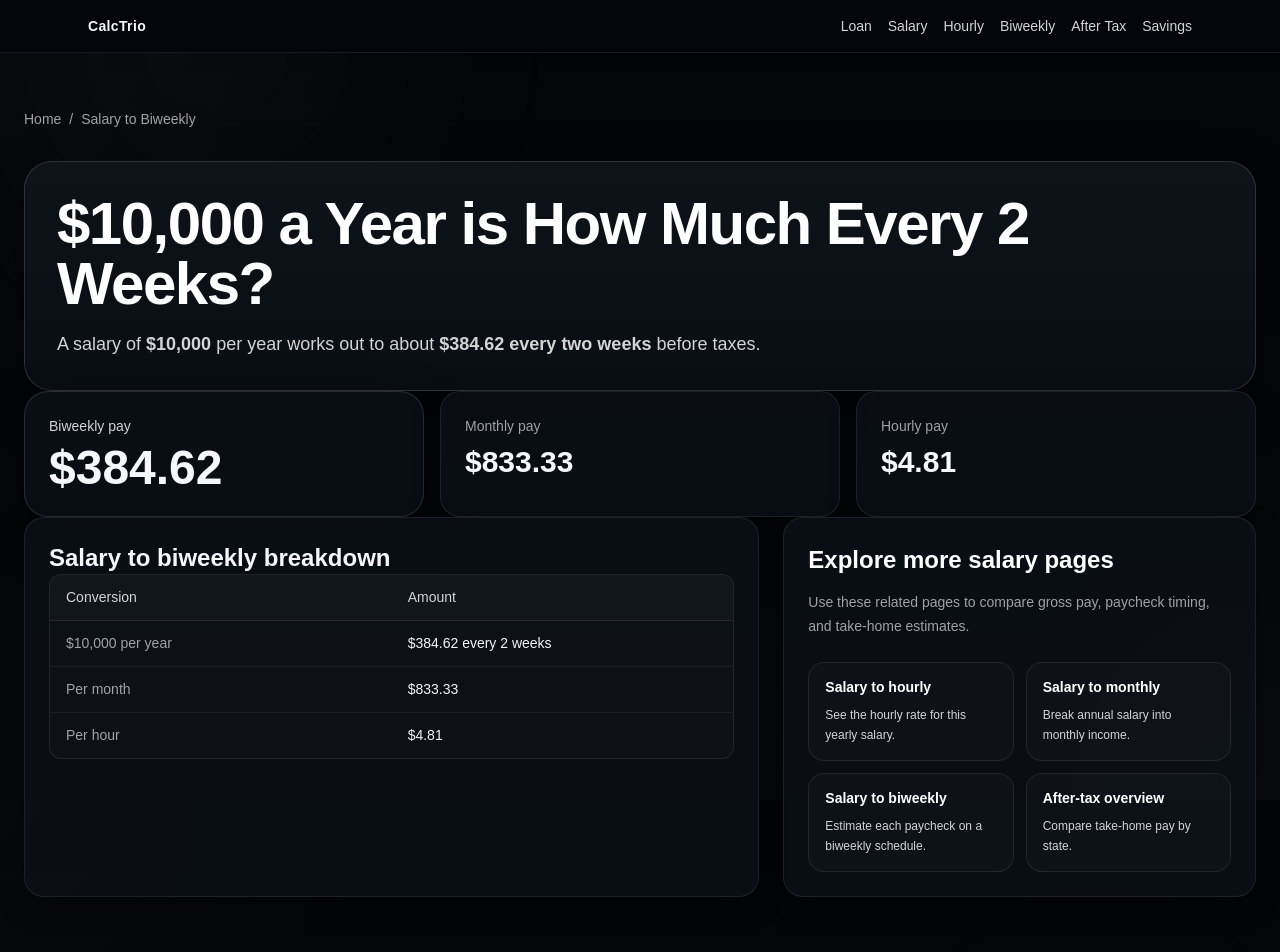
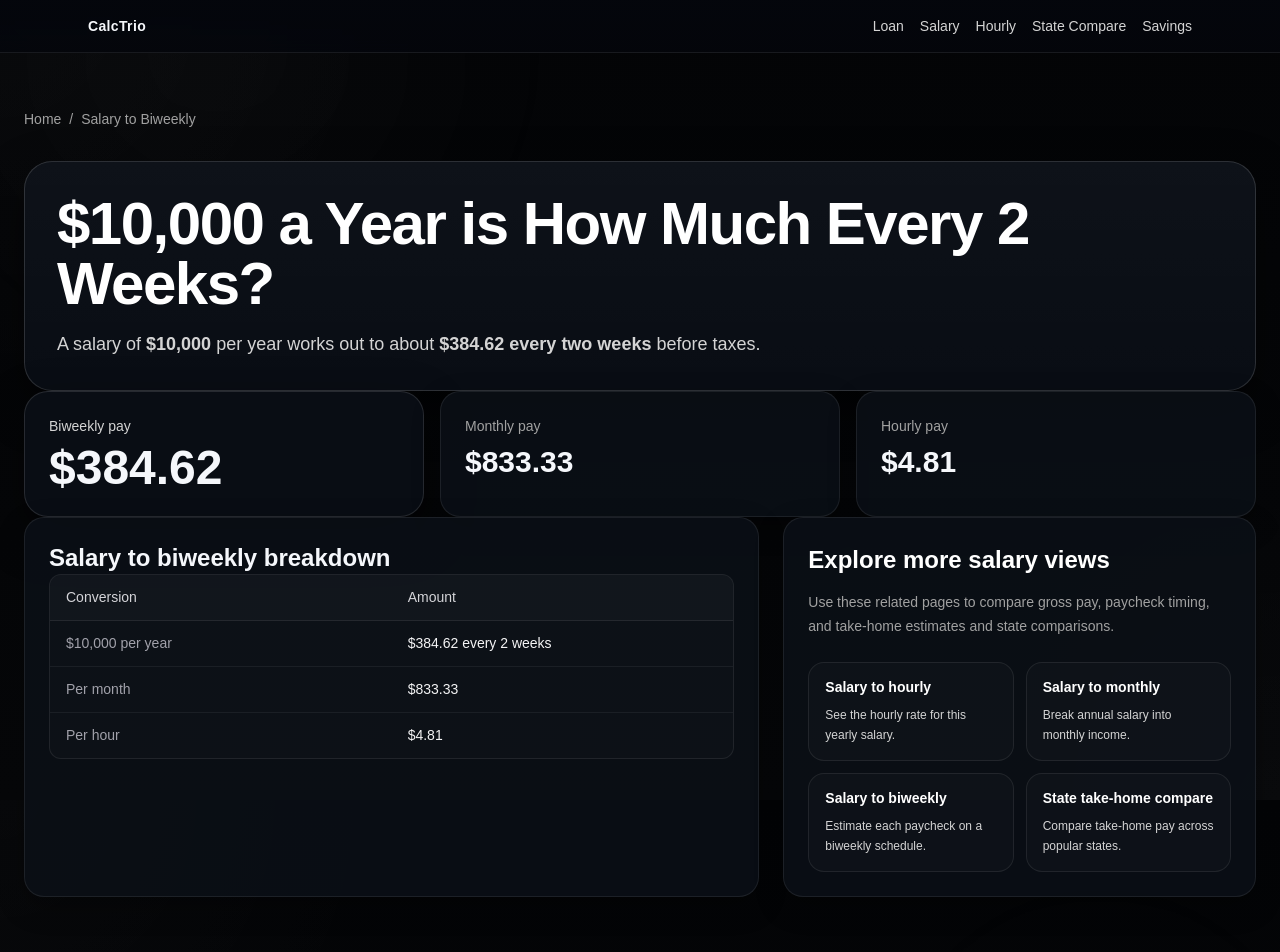
Before and after one commit to mrmagik03/calctrio, a Next.js app: page /salary/10000/biweekly in a window 1280 px wide. Shown: the top 952 px of the page. Built offline with nearby package versions, Linux system fonts and the light colour scheme.

Commit message:
fix salary routing + remove after-tax orphan + clean loan path

```diff
--- a/app/loan/PaymentCalculatorClient.tsx
+++ b/app/loan/PaymentCalculatorClient.tsx
@@ -128,14 +128,14 @@ export default function PaymentCalculatorClient() {
           {/* 🔥 FULL BREAKDOWN EXAMPLES */}
           <div className="mt-8 max-w-md mx-auto">
             <p className="mb-3 text-xs uppercase tracking-[0.18em] text-[#8b826f] text-center">
-              Full Breakdown Examples
+              Car Loan Breakdown Examples
             </p>
 
             <div className="grid grid-cols-2 gap-3">
               {nearbyAmounts.map((amount) => (
                 <Link
                   key={amount}
-                  href={`/loan/${amount}`}
+                  href={`/loan/car/${amount}`}
                   className="border border-[#2f2a22] bg-[#141414] px-4 py-3 text-center text-sm text-[#d2c7b2] transition-colors duration-200 hover:border-[#b29f7a] hover:text-[#f7f3eb]"
                 >
                   ${amount.toLocaleString()}
--- a/app/salary/LocationSelect.tsx
+++ b/app/salary/LocationSelect.tsx
@@ -61,7 +61,7 @@ export default function LocationSelect() {
         htmlFor="salary-location-select"
         className="mb-2 block text-sm text-zinc-300"
       >
-        Browse salary after-tax pages by state
+        Browse salary pages by state
       </label>
 
       <select
@@ -81,7 +81,7 @@ export default function LocationSelect() {
         {STATES.map((state) => (
           <option
             key={state.slug}
-            value={`/salary/60000/after-tax/${state.slug}`}
+            value={`/salary/60000/${state.slug}`}
           >
             {state.name}
           </option>
--- a/components/SalaryLocationJump.tsx
+++ b/components/SalaryLocationJump.tsx
@@ -37,7 +37,7 @@ export default function SalaryLocationJump({
             const next = event.target.value;
             setStateValue(next);
             setCityValue("");
-            if (next) router.push(`/salary/${amount}/after-tax/${next}`);
+            if (next) router.push(`/salary/${amount}/${next}`);
           }}
           className="w-full rounded-none border border-white/10 bg-white/[0.03] px-4 py-4 text-white outline-none transition focus:border-white/20"
         >
@@ -62,7 +62,7 @@ export default function SalaryLocationJump({
               const next = event.target.value;
               setCityValue(next);
               if (next && selectedStateSlug) {
-                router.push(`/salary/${amount}/after-tax/${selectedStateSlug}/${next}`);
+                router.push(`/salary/${amount}/${selectedStateSlug}/${next}`);
               }
             }}
             className="w-full rounded-none border border-white/10 bg-white/[0.03] px-4 py-4 text-white outline-none transition focus:border-white/20"
--- a/components/SiteShell.tsx
+++ b/components/SiteShell.tsx
@@ -26,11 +26,8 @@ export default function SiteShell({
             <Link href="/hourly/25/to-salary" className="hover:text-white">
               Hourly
             </Link>
-            <Link href="/salary/60000/biweekly" className="hover:text-white">
-              Biweekly
-            </Link>
-            <Link href="/salary/60000/after-tax" className="hover:text-white">
-              After Tax
+            <Link href="/salary" className="hover:text-white">
+              State Compare
             </Link>
             <Link href="/savings" className="hover:text-white">
               Savings
--- a/components/ValueLinks.tsx
+++ b/components/ValueLinks.tsx
@@ -8,7 +8,7 @@ type State = {
 
 type ValueLinksProps = {
   amount: number;
-  type?: "salary-after-tax" | "default";
+  type?: "salary-location" | "default";
   currentState?: string;
 };
 
@@ -84,24 +84,24 @@ export default function ValueLinks({
       description: "Estimate each paycheck on a biweekly schedule.",
     },
     {
-      href: `/salary/${amount}/after-tax`,
-      title: "After-tax overview",
-      description: "Compare take-home pay by state.",
+      href: `/salary/${amount}`,
+      title: "State take-home compare",
+      description: "Compare take-home pay across popular states.",
     },
   ];
 
   const otherStates =
-    type === "salary-after-tax"
+    type === "salary-location"
       ? STATES.filter((state) => state.slug !== currentState)
       : [];
 
   return (
     <div className="space-y-10">
       <section>
-        <h2 className="section-title">Explore more salary pages</h2>
+        <h2 className="section-title">Explore more salary views</h2>
         <p className="mt-3 max-w-2xl text-sm leading-6 text-neutral-400">
           Use these related pages to compare gross pay, paycheck timing, and
-          take-home estimates.
+          take-home estimates and state comparisons.
         </p>
 
         <div className="mt-6 grid gap-3 sm:grid-cols-2">
@@ -116,17 +116,17 @@ export default function ValueLinks({
         </div>
       </section>
 
-      {type === "salary-after-tax" && otherStates.length > 0 && (
+      {type === "salary-location" && otherStates.length > 0 && (
         <section>
           <h2 className="section-title">
-            Compare take-home pay in other states
+            Compare this salary in other states
           </h2>
 
           <div className="mt-4 grid grid-cols-2 gap-3 sm:grid-cols-3">
             {otherStates.map((state) => (
               <StatePill
                 key={state.slug}
-                href={`/salary/${amount}/after-tax/${state.slug}`}
+                href={`/salary/${amount}/${state.slug}`}
                 label={state.shortName || state.name}
               />
             ))}
--- a/next.config.ts
+++ b/next.config.ts
@@ -3,6 +3,26 @@ import type { NextConfig } from "next";
 const nextConfig: NextConfig = {
   async redirects() {
     return [
+      {
+        source: "/salary/:amount/after-tax/:state/:city",
+        destination: "/salary/:amount/:state/:city",
+        permanent: true,
+      },
+      {
+        source: "/salary/:amount/after-tax/:state",
+        destination: "/salary/:amount/:state",
+        permanent: true,
+      },
+      {
+        source: "/salary/:amount/after-tax",
+        destination: "/salary/:amount",
+        permanent: true,
+      },
+      {
+        source: "/loan/:amount(\\d+)",
+        destination: "/loan",
+        permanent: true,
+      },
       {
         source: "/car-payment/:price/:rate/:term",
         destination: "/loan",
```
